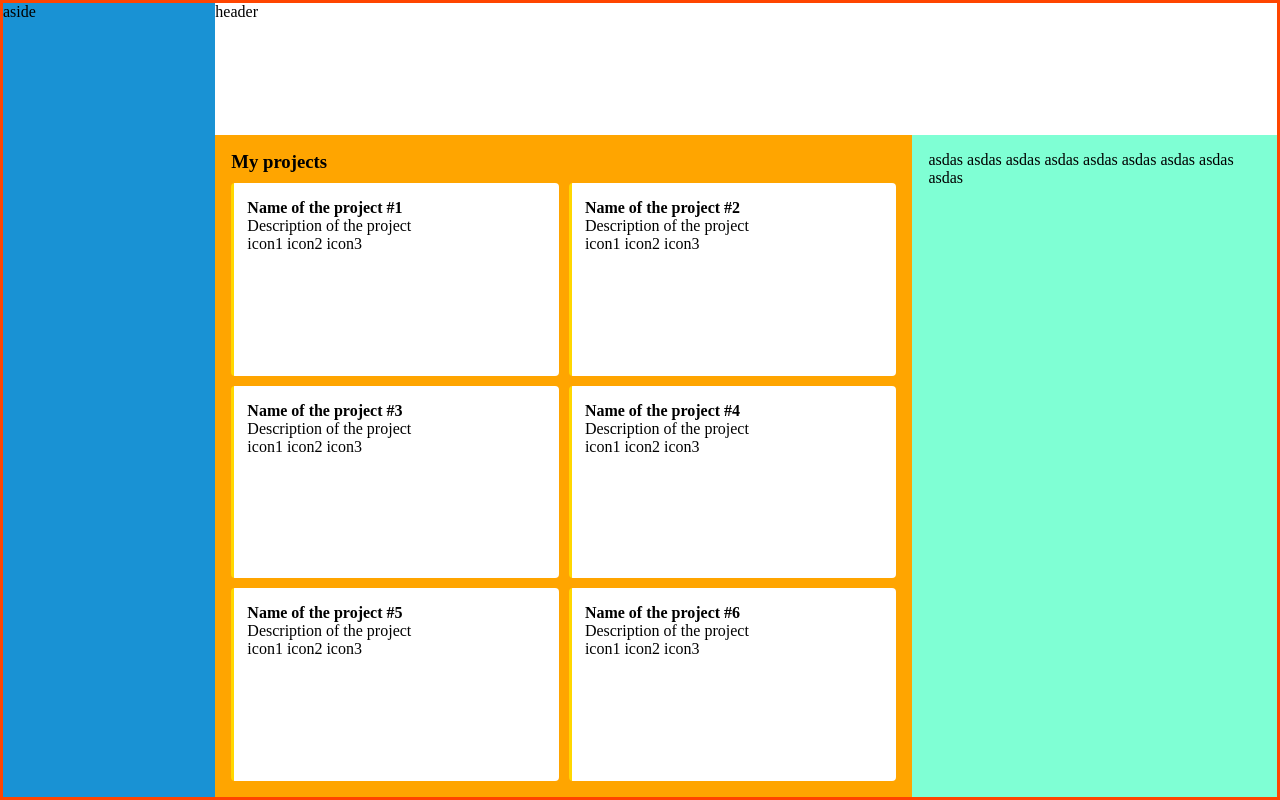
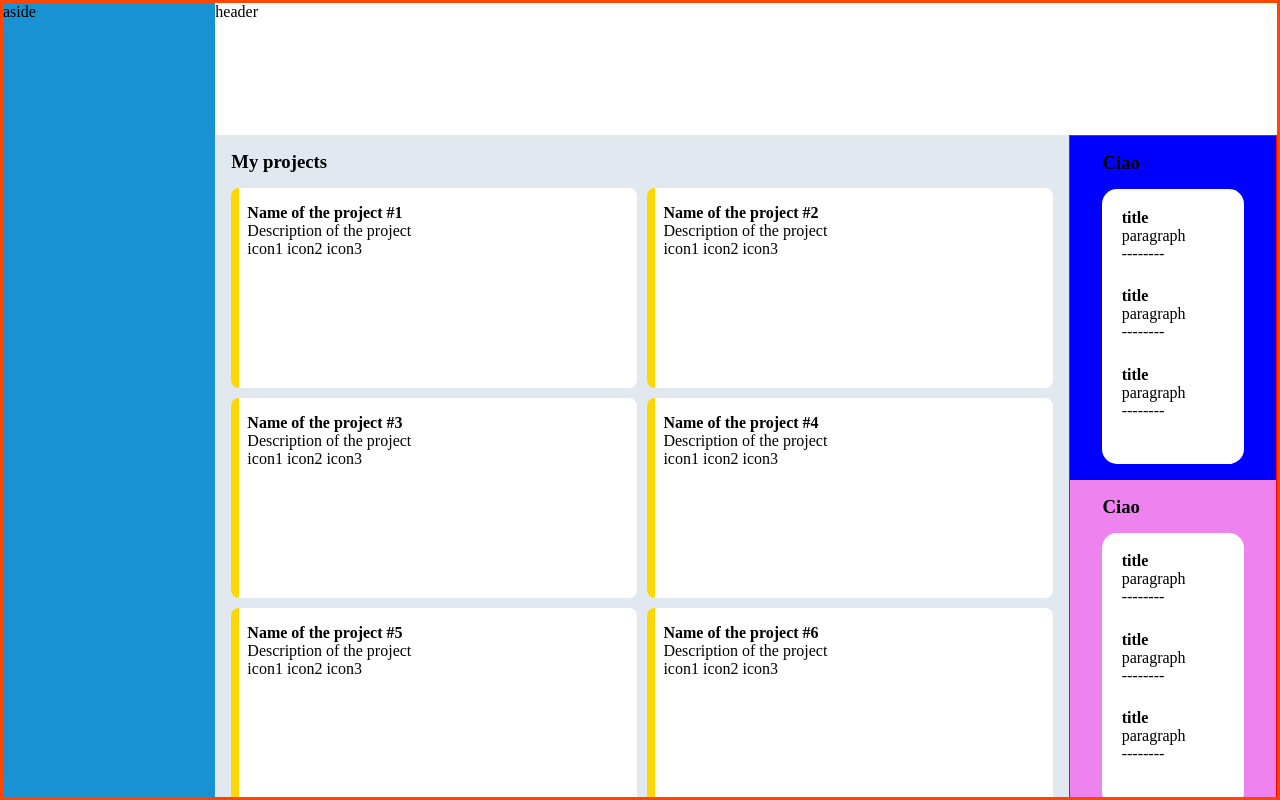
Before and after one commit to pantpad/admin-dashboard, a plain HTML site: page index.html in a window 1280 px wide. Drawn offline with Linux system fonts and the light colour scheme.

Commit message:
Improve layout on projects and others

```diff
--- a/index.html
+++ b/index.html
@@ -18,6 +18,7 @@
         <section class="main">
             <div class="projects">
                 <h3>My projects</h3>
+                <div class="project-cards-container">
                     <div class="project-card">
                         <h4>Name of the project #1</h6>
                             <p>Description of the project</p>
@@ -73,16 +74,49 @@
                             </ul>
                     </div>
                 </div>
+
+            </div>
             <div class="others">
-                asdas
-                asdas
-                asdas
-                asdas
-                asdas
-                asdas
-                asdas
-                asdas
-                asdas
+                <div class="announcements">
+                    <h3>Ciao</h3>
+                    <div class="announcements-cards-container">
+                        <div class="annoucements-card">
+                            <h4>title</h4>
+                            <p>paragraph</p>
+                            <span>--------</span>
+                        </div>
+                        <div class="annoucements-card">
+                            <h4>title</h4>
+                            <p>paragraph</p>
+                            <span>--------</span>
+                        </div>
+                        <div class="annoucements-card">
+                            <h4>title</h4>
+                            <p>paragraph</p>
+                            <span>--------</span>
+                        </div>
+                    </div>
+                </div>
+                <div class="trending">
+                    <h3>Ciao</h3>
+                    <div class="announcements-cards-container">
+                        <div class="annoucements-card">
+                            <h4>title</h4>
+                            <p>paragraph</p>
+                            <span>--------</span>
+                        </div>
+                        <div class="annoucements-card">
+                            <h4>title</h4>
+                            <p>paragraph</p>
+                            <span>--------</span>
+                        </div>
+                        <div class="annoucements-card">
+                            <h4>title</h4>
+                            <p>paragraph</p>
+                            <span>--------</span>
+                        </div>
+                    </div>
+                </div>
             </div>
         </section>
     </div>
--- a/style.css
+++ b/style.css
@@ -19,11 +19,6 @@ body,html{
     height: 100%;
 
     display: grid;
-    /* grid-template:
-    "header header header" 1fr
-    "side main main" 1fr
-    "side ad ad" 1fr
-    "footer footer footer" 1fr / 1fr 1fr 2fr; */
     grid-template:
     "side header" 1fr
     "side main" 5fr / 1fr 5fr;
@@ -51,19 +46,13 @@ section.main{
 }
 
 .projects{
-    background-color: orange;
-    flex: 2;
-    height: 100%;
+    flex: 4;
+    min-height: 100%;
+    display: grid;
+    grid-template-columns: 1fr;
+    grid-template-rows: auto 1fr;
+    gap: 15px;
     padding: 1em;
-    display: grid;
-    grid-template-columns: 1fr 1fr;
-    grid-template-rows: auto 1fr 1fr 1fr;
-    grid-auto-flow: row;
-    gap: 10px;
-}
-
-.projects h3{
-    grid-column: 1 / 3;
 }
 
 .projects ul{
@@ -74,18 +63,59 @@ section.main{
     display: inline-block;
 }
 
+.project-cards-container{
+    display: grid;
+    grid-template-columns: repeat(auto-fit,minmax(350px,1fr));
+    grid-auto-rows: minmax(200px,min-content);
+    gap: 10px;
+}
+
 .project-card{
     background-color: white;
-    background: linear-gradient(to right, gold 3px, white 0);
+    background: linear-gradient(to right, gold 8px, white 0);
     padding:1em;
-    border-radius: 4px;
+    border-radius: 8px;
 }
 
 .others{
-    background-color: aquamarine;
     flex: 1;
-    height: 100%;
-    padding: 1em;
+    min-height: 100%;
+    border: 1px solid red;
+    display: flex;
+    flex-direction: column;
+    flex-wrap: wrap;
+    justify-content: center;
+    align-items: center;
+}
+
+.announcements{
+    background-color: blue;
+    flex:1;
+    width: 100%;
+    display: grid;
+    grid-template-columns: 1fr;
+    grid-template-rows: auto 1fr;
+    padding: 1em 2em;
+    gap:15px;
+}
+
+.announcements-cards-container{
+    background-color: var(--header-background);
+    border-radius: 15px;
+    display: grid;
+    grid-auto-flow: row;
+    padding: 1.2em;
+}
+
+.trending{
+    background-color: violet;
+    flex: 1;
+    width: 100%;
+    display: grid;
+    grid-template-columns: 1fr;
+    grid-template-rows: auto 1fr;
+    padding: 1em 2em;
+    gap:15px;
 }
 
 /* section.ad{
```
Also changed, not shown: 1 other file. Lines whose indentation alone changed are shown as unchanged.
